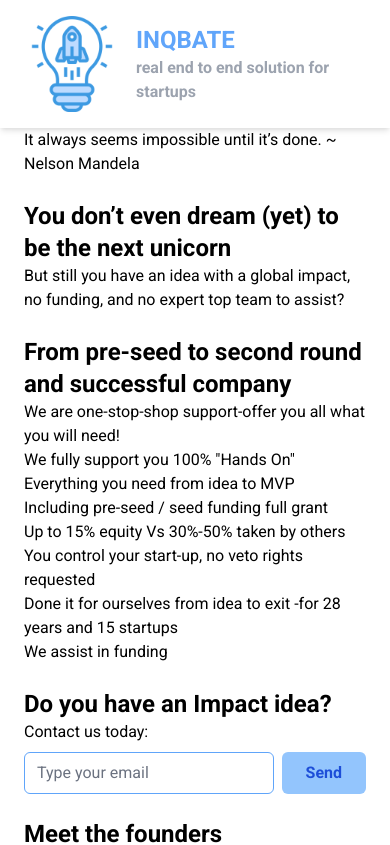
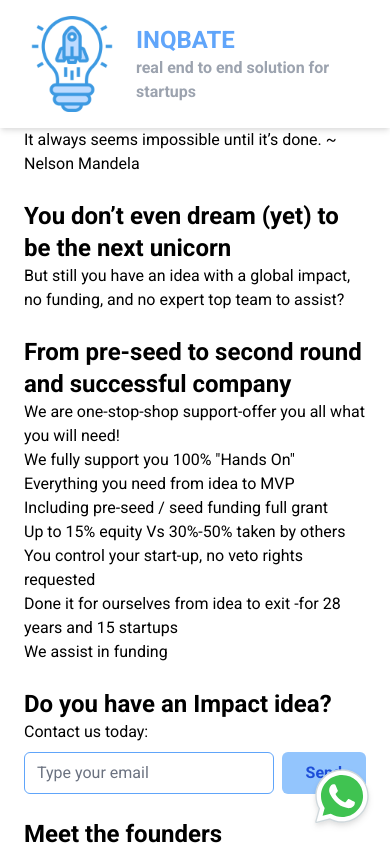
Before and after one commit to inqbate-app/website, a Next.js app: page / in a window 390 px wide. Shown: the top 845 px of the page. Built offline with nearby package versions, Linux system fonts and the light colour scheme; what @tailwindcss/typography would draw is missing.

Commit message:
:sparkle: add whatsapp and map

```diff
--- a/pages/index.js
+++ b/pages/index.js
@@ -40,7 +40,7 @@
     setLoading(true);
 
     try {
-      const response = await fetch('https://submit-form.com/kVXf1w8Y', {
+      await fetch('https://submit-form.com/kVXf1w8Y', {
         method: 'POST',
         headers: {
           'Content-Type': 'application/json',
@@ -49,7 +49,6 @@
         body: JSON.stringify(data),
       });
 
-      console.log(response);
       setSent(true);
     } finally {
       setLoading(false);
@@ -63,13 +62,13 @@
           <img src="./idea.png" alt="" className="h-full" />
         </div>
 
-        <div className="font-bold md:flex md:items-center flex-1 md:space-x-4 text-gray-400">
-          <h1 className="text-primary-default text-2xl">INQBATE</h1>
-          <p>real end to end solution for startups</p>
+        <div className="font-bold md:flex md:items-center flex-1 text-gray-400 md:divide-x-2">
+          <h1 className="text-primary-default text-2xl md:pr-2">INQBATE</h1>
+          <p className="md:pl-2">real end to end solution for startups</p>
         </div>
       </header>
 
-      <div className="container mx-auto space-y-6 prose md:prose-lg lg:prose-xl px-6">
+      <div className="container mx-auto space-y-6 prose md:prose-lg lg:prose-xl px-6 pb-6">
         <section>
           <blockquote>
             It always seems impossible until it’s done. ~ Nelson Mandela
@@ -132,7 +131,7 @@
                   />
                   <button
                     disabled={loading}
-                    className="flex items-center bg-primary-light text-primary-dark hover:text-primary-light hover:bg-primary-dark font-bold rounded-md px-6 py-2"
+                    className="transition flex items-center bg-primary-light text-primary-dark hover:text-primary-light hover:bg-primary-dark font-bold rounded-md px-6 py-2"
                   >
                     {loading && <Loading className="w-6 pr-1" />}
                     Send
@@ -160,7 +159,7 @@
 
               <a
                 href="https://www.linkedin.com/in/ophirfromm/"
-                className="flex items-center space-x-2"
+                className="transition flex items-center space-x-2"
               >
                 <svg
                   role="img"
@@ -196,7 +195,7 @@
 
               <a
                 href="https://www.linkedin.com/in/alonronin/"
-                className="flex items-center space-x-2"
+                className="transition flex items-center space-x-2"
               >
                 <svg
                   role="img"
@@ -220,6 +219,22 @@
             </article>
           </div>
         </section>
+
+        <section>
+          <h2>Come and meet us</h2>
+
+          <div className="flex h-96">
+            <iframe
+                src="https://www.google.com/maps/embed?pb=!1m18!1m12!1m3!1d3380.6700775926656!2d34.79175781516436!3d32.07817108118863!2m3!1f0!2f0!3f0!3m2!1i1024!2i768!4f13.1!3m3!1m2!1s0x151d4bf826e4b5f1%3A0xdc0e9bca5e76e704!2sDerech%20Menachem%20Begin%20144%2C%20Tel%20Aviv-Yafo!5e0!3m2!1sen!2sil!4v1638645667637!5m2!1sen!2sil"
+                className="flex-1 border-0" allowFullScreen="" loading="lazy" />
+          </div>
+        </section>
+      </div>
+
+      <div className="fixed bottom-4 right-4">
+        <a href="https://wa.me/972544363360" className="block w-16 transition transform hover:scale-110 filter drop-shadow-md" target="_blank">
+          <img src="./icons8-whatsapp.svg" className="w-full h-full" alt=""/>
+        </a>
       </div>
     </div>
   );
```
Also changed, not shown: public/icons8-whatsapp.svg (added).
